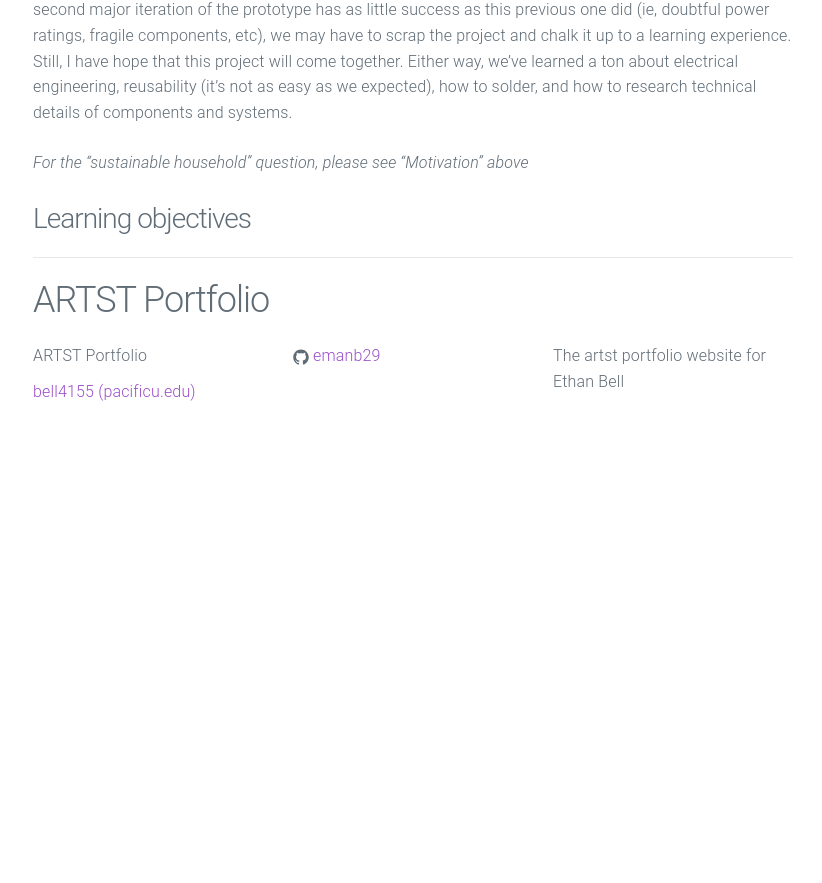
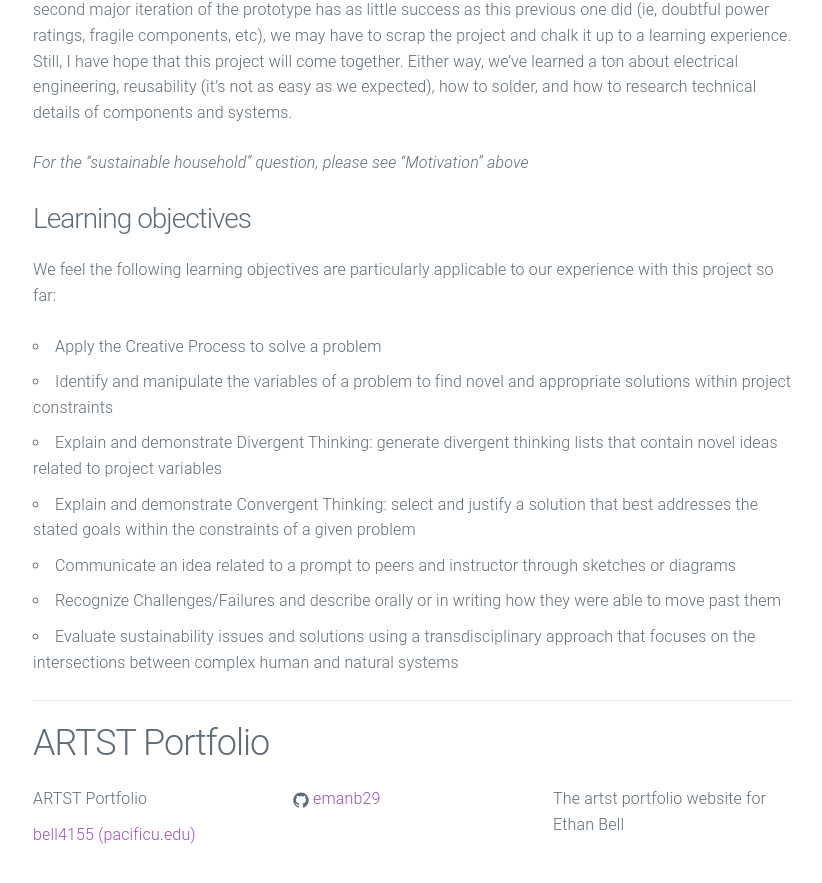
Before and after one commit to emanb29/artst-website, a Jekyll site: the page built from _posts/2015-10-07-welcome-to-jekyll.markdown, in a window 1280 px wide and 900 px high, scrolled down 3531 px. Shown: the top 883 px of the window, without its empty margins (227-1049 px from the left). Built offline with Jekyll 4.4.1, drawn with Linux system fonts in a browser that asks for light colours; before the commit the page ends 4001 px from its top, so only the background shows below that.

Commit message:
Update 2015-10-07-welcome-to-jekyll.markdown

```diff
--- a/_posts/2015-10-07-welcome-to-jekyll.markdown
+++ b/_posts/2015-10-07-welcome-to-jekyll.markdown
@@ -44,3 +44,11 @@ Unfortunately, this project is seeming like more of an engineering challenge tha
 *For the "sustainable household" question, please see "Motivation" above*
 
 ### Learning objectives
+We feel the following learning objectives are particularly applicable to our experience with this project so far:
+- Apply the Creative Process to solve a problem
+- Identify and manipulate the variables of a problem to find novel and appropriate solutions within project constraints
+- Explain and demonstrate Divergent Thinking: generate divergent thinking lists that contain novel ideas related to project variables
+- Explain and demonstrate Convergent Thinking: select and justify a solution that best addresses the stated goals within the constraints of a given problem
+- Communicate an idea related to a prompt to peers and instructor through sketches or diagrams
+- Recognize Challenges/Failures and describe orally or in writing how they were able to move past them
+- Evaluate sustainability issues and solutions using a transdisciplinary approach that focuses on the intersections between complex human and natural systems
```
